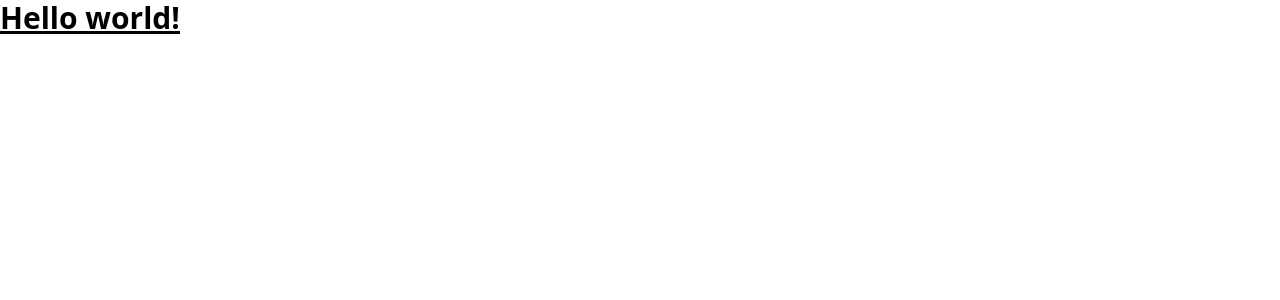
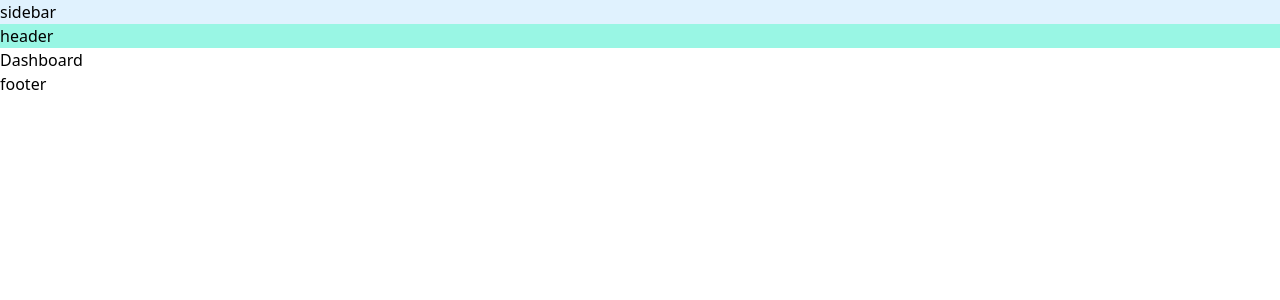
Before and after one commit to wendelsantosd/brain-agriculture-web, a React (Vite) app: page / in a window 1280 px wide. Shown: the top 300 px of the page. Built offline with nearby package versions, Linux system fonts and the light colour scheme.

Commit message:
feat: init config routes

```diff
--- a/package.json
+++ b/package.json
@@ -11,7 +11,8 @@
   },
   "dependencies": {
     "react": "^18.2.0",
-    "react-dom": "^18.2.0"
+    "react-dom": "^18.2.0",
+    "react-router-dom": "^6.21.1"
   },
   "devDependencies": {
     "@types/react": "^18.2.43",
--- a/src/App.tsx
+++ b/src/App.tsx
@@ -1,10 +1,9 @@
+import { ReactRoutes } from "./routes"
 
 function App() {
 
   return (
-    <h1 className="text-3xl font-bold underline">
-      Hello world!
-    </h1>
+    <ReactRoutes />
   )
 }
 
--- /dev/null
+++ b/src/assets/shared/layout/Layout.tsx
@@ -0,0 +1,10 @@
+import { Outlet } from 'react-router-dom';
+
+export const Layout = (): React.ReactElement => {
+  return <div>
+    <div className='bg-sky-100'>sidebar</div>
+    <div className='bg-teal-200'>header</div>
+    <div>{<Outlet/>}</div>
+    <p>footer</p>
+  </div>
+}
--- /dev/null
+++ b/src/pages/dashboard.tsx
@@ -0,0 +1,3 @@
+export const Dashboard = (): React.ReactElement => {
+  return <h1>Dashboard</h1>
+}
--- /dev/null
+++ b/src/routes/index.tsx
@@ -0,0 +1,11 @@
+import { BrowserRouter as Router, Routes, Route } from "react-router-dom";
+import { Layout } from "../assets/shared/layout/Layout";
+import { Dashboard } from "../pages/dashboard";
+
+export const ReactRoutes = () => <Router>
+  <Routes>
+    <Route path="/" element={<Layout />}>
+      <Route index element={<Dashboard />} />
+    </Route>
+  </Routes>
+</Router>
```
Also changed, not shown: 1 other file (tests, documents, lock files or other folders).
